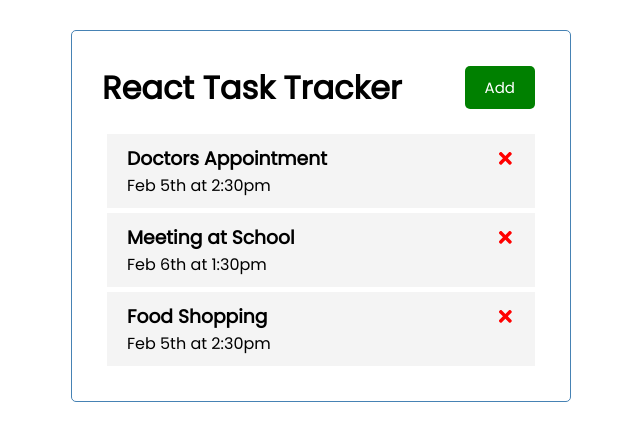
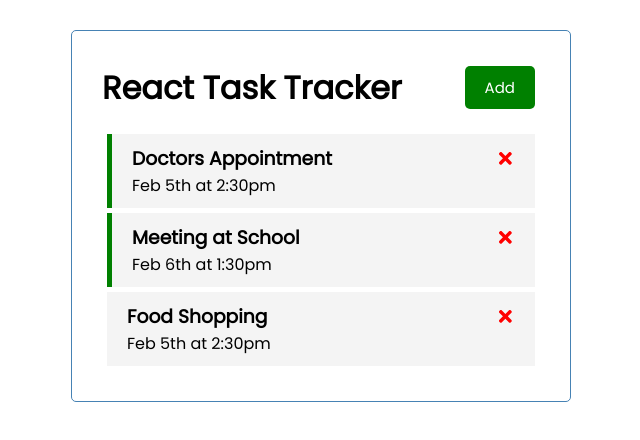
Before and after one commit to send-2-irfan/task-tracker-app, a React (Create React App) app: page / in a window 1280 px wide. Shown: the top 440 px of the page, without its empty margins (319-959 px from the left). Built offline with nearby package versions, Linux system fonts and the light colour scheme.

Commit message:
done with toggle functionality

```diff
--- a/src/App.js
+++ b/src/App.js
@@ -31,8 +31,8 @@
 }
 
 const onToggle = (id) => {
-  console.log(id);
-}
+  setTasks(tasks.map((task) => task.id === id ? {...task, reminder: !task.reminder} : task)
+)}
 
   return (
     <div className="container">
--- a/src/components/Task.jsx
+++ b/src/components/Task.jsx
@@ -1,7 +1,7 @@
 import { FaTimes } from 'react-icons/fa'
 function Task({ task, onDelete, onToggle }) {
   return (
-    <div className='task' onDoubleClick={()=> onToggle(task.id)}>
+    <div className={`task ${task.reminder ? 'reminder' : ''}`} onDoubleClick={()=> onToggle(task.id)}>
         <h3>
             {task.text}
             <FaTimes style={{color: 'red', cursor: 'pointer'}} onClick={()=>onDelete(task.id)} />
```
